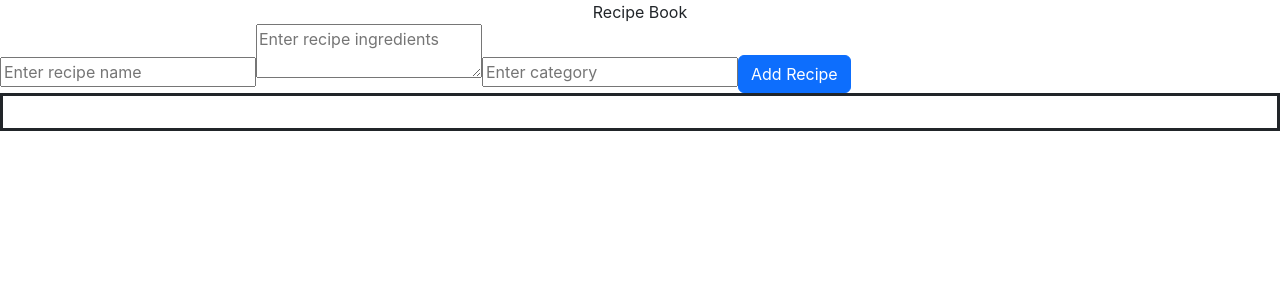
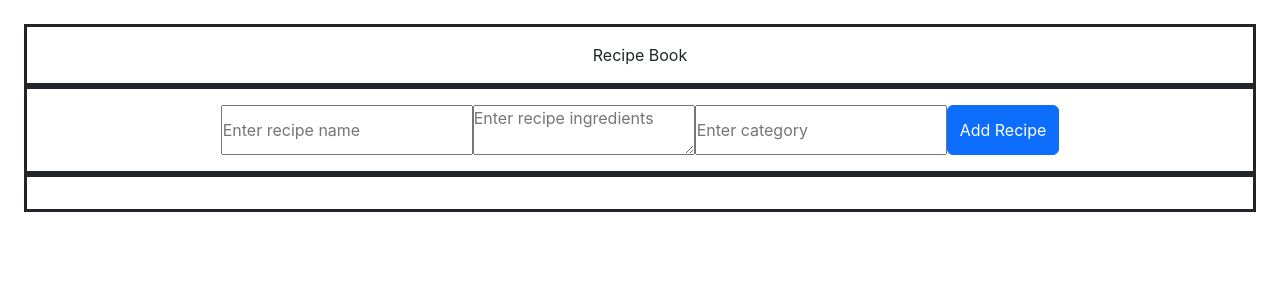
Before and after one commit to avishekKundu/recipe-book, a React (Create React App) app: page / in a window 1280 px wide. Shown: the top 300 px of the page. Built offline with nearby package versions, Linux system fonts and the light colour scheme.

Commit message:
Recipe Book ready

```diff
--- a/src/recipeBook.css
+++ b/src/recipeBook.css
@@ -0,0 +1,9 @@
+* {
+    padding: 0;
+    margin: 0;
+    box-sizing: border-box;
+}
+
+.headContainer {
+
+}
--- a/src/recipeBook.js
+++ b/src/recipeBook.js
@@ -24,16 +24,17 @@ const RecipeBook = () => {
 
     return (
         <>
-            <div >
-                <div>
+            <div className="container-fluid p-4 headContainer">
+                <div className="container-fluid p-3 border border-dark border-3 titleHead">
                     <center>Recipe Book</center>
                 </div>
-                <div>
+                <div className="container-fluid p-3 border border-dark border-3 d-flex justify-content-center inputContainer">
                     <input
                         type="text"
                         placeholder="Enter recipe name"
                         value={recipes.name} onChange={(e) => setRecipes({ ...recipes, name: e.target.value })} />
                     <textarea
+                        className="ingredientContainer"
                         placeholder="Enter recipe ingredients"
                         value={recipes.ingredients} onChange={(e) => setRecipes({ ...recipes, ingredients: e.target.value })} />
                     <input
```
Also changed, not shown: public/backgroundImg.jpg (added).
